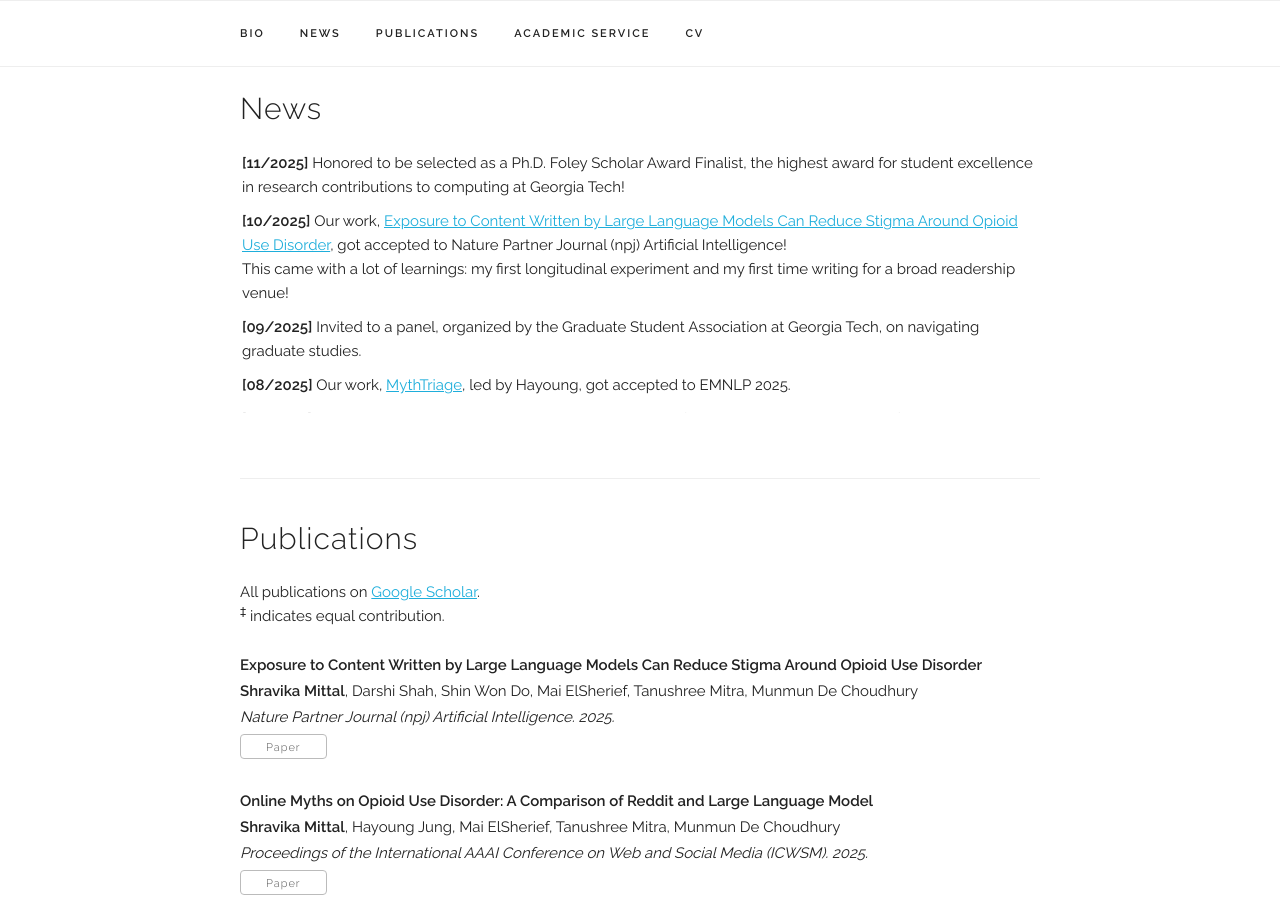
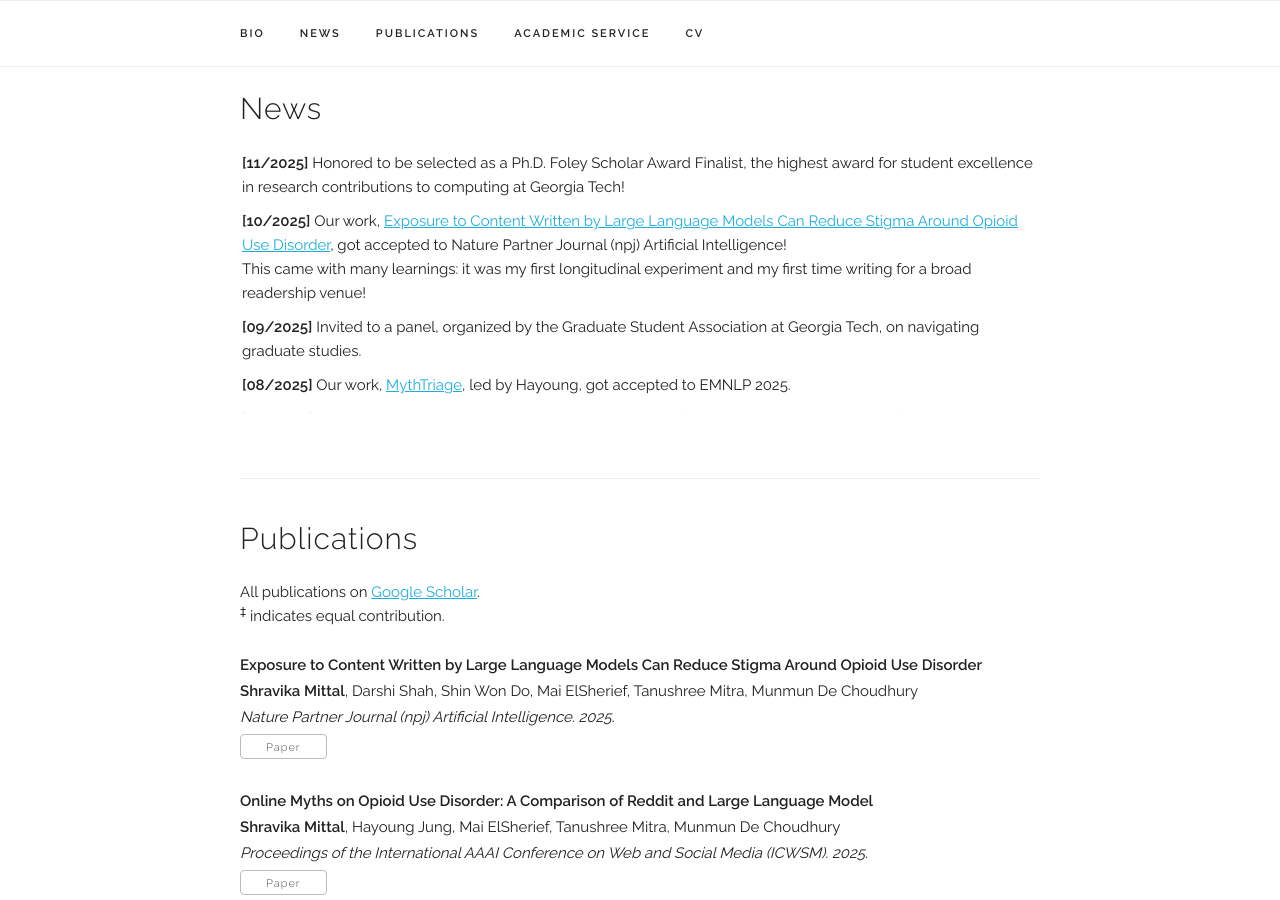
Before and after one commit to mittalshravika/mittalshravika.github.io, a Jekyll site: the page built from index.html, in a window 1280 px wide and 900 px high, scrolled down 824 px. Built offline with Jekyll 4.4.1, drawn with Linux system fonts in a browser that asks for light colours; some web fonts are replaced.

Commit message:
minor tweaks

```diff
--- a/index.html
+++ b/index.html
@@ -74,7 +74,7 @@ title: Home
     <li> <b>[10/2025]</b>
 
       Our work, <a href="https://arxiv.org/abs/2504.10501">Exposure to Content Written by Large Language Models Can Reduce Stigma Around Opioid Use Disorder</a>, got accepted to Nature Partner Journal (npj) Artificial Intelligence! <br>
-      This came with a lot of learnings: my first longitudinal experiment and my first time writing for a broad readership venue!
+      This came with many learnings: it was my first longitudinal experiment and my first time writing for a broad readership venue!
 
     </li>
 
```
